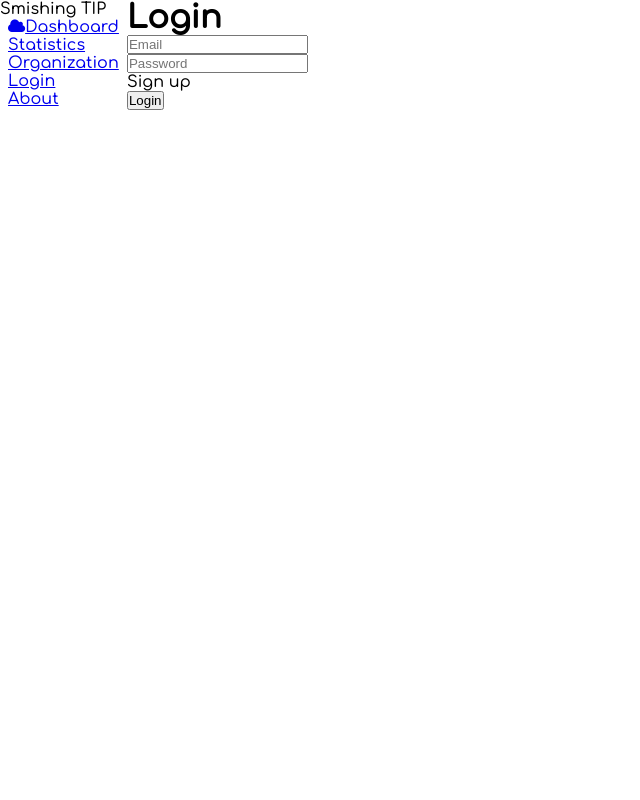
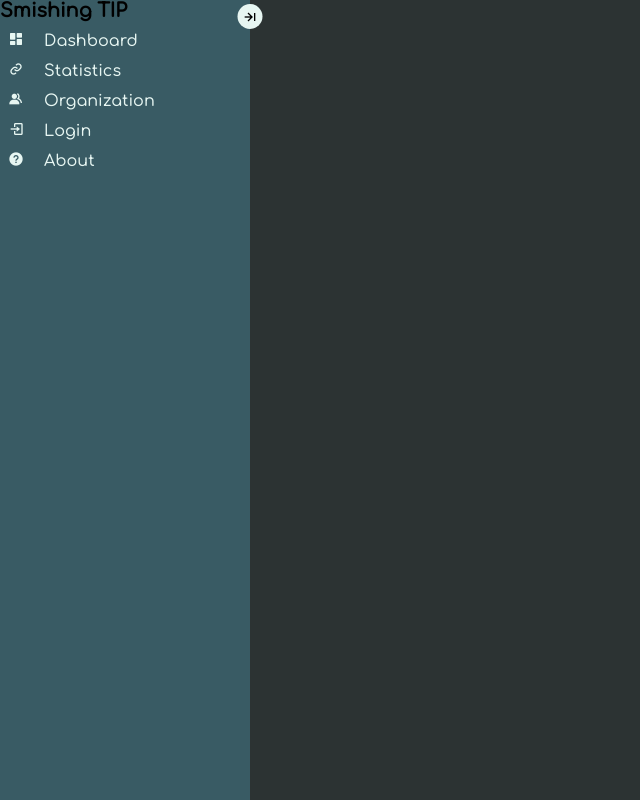
Before and after one commit to mircoloo/smishingTPI, a React (Create React App) app in the folder client/: page /login in a window 1280 px wide. Shown: the whole page, without its empty margins (0-640 px from the left). Built offline with nearby package versions, Linux system fonts and the light colour scheme.

Commit message:
improving css

```diff
--- a/client/public/index.html
+++ b/client/public/index.html
@@ -11,9 +11,9 @@
     />
     <link rel="apple-touch-icon" href="%PUBLIC_URL%/logo192.png" />
     <link rel="manifest" href="%PUBLIC_URL%/manifest.json" />
-    <link rel="stylesheet" href="https://cdnjs.cloudflare.com/ajax/libs/font-awesome/4.7.0/css/font-awesome.min.css">
-<!--     <link rel="stylesheet" href="https://cdn.jsdelivr.net/npm/bootstrap@4.3.1/dist/css/bootstrap.min.css" integrity="sha384-ggOyR0iXCbMQv3Xipma34MD+dH/1fQ784/j6cY/iJTQUOhcWr7x9JvoRxT2MZw1T" crossorigin="anonymous">
- -->    <link rel="shortcut icon" href="#">
+    <!--  =====  Boxicons CSS    -->
+    <link href='https://unpkg.com/boxicons@2.1.2/css/boxicons.min.css' rel='stylesheet'>
+
     <title>Smishing TIP</title>
   </head>
   <body>
--- a/client/src/components/Card.js
+++ /dev/null
@@ -1,21 +0,0 @@
-import React  from 'react';
-
-const Card = ({data}) => {
-  return (
-    <div className="card bg-dark " style={{width: "19rem"}}>
-              {data.ImageUrl !== '' &&
-              <a href={data.imageurl}><img className="card-img-top" alt='' src={data.imageurl} style={{height: "18rem"}}></img> </a>
-
-            }
-              <div className="card-body">
-            <a className="card-title" href={"https://twitter.com/anyuser/status/" + data.id} target="_blank"  rel="noopener noreferrer">{data.nickname}<hr></hr> </a> <span>{data.creation.slice(0,10)}</span>
-
-            <p className="text-danger text-sm-left font-italic">{data.link}</p>
-            <h5 className="text-warning text-center">{data.organization}</h5>
-            <p className="card-text">{data.comment}</p>
-              </div>
-            </div>
-  )
-}
-
-export default Card
--- /dev/null
+++ b/client/src/components/Card/Card.css
@@ -0,0 +1,37 @@
+*{
+    margin: 0;
+    padding: 0;
+}
+
+.card{
+    background: black;
+    border-radius: .8rem;
+    max-width: 27%;
+    /* max-height: 500px; */
+    transition: .35s;
+    margin: .5em;
+    padding: 1rem
+}
+
+.card-body{
+    margin: .4rem;
+}
+
+.card-img img{
+    border-radius: .8rem;
+    max-width: 100%;
+    max-height: 100%;
+}
+
+.card-nickname{
+    text-decoration: none;
+    font-weight: bold;
+    color: white;
+    padding: .2rem;
+    margin-bottom: .3rem;
+
+}
+
+.card:hover {
+    box-shadow: 0 8px 16px 0 rgba(0,0,0,0.2);
+  }
--- /dev/null
+++ b/client/src/components/Card/Card.js
@@ -0,0 +1,22 @@
+import React  from 'react';
+import './Card.css'
+
+const Card = ({data}) => {
+  return (
+    <div className="card">
+              {data.ImageUrl !== '' &&
+                <div className='card-img'>
+                  <a href={data.imageurl}><img src={data.imageurl}></img></a>
+                </div>
+              }
+              <div className="card-body">
+                    <a className="card-nickname" href={"https://twitter.com/anyuser/status/" + data.id} target="_blank"  rel="noopener noreferrer">{data.nickname}<hr></hr> </a> <span>{data.creation.slice(0,10)}</span>
+                    <p className='card-link'>{data.link}</p>
+                    <h5 className='card-organization'>{data.organization}</h5>
+                    <p className='card-comment'>{data.comment}</p>
+              </div>
+          </div>
+  )
+}
+
+export default Card
--- a/client/src/components/Header/Header.css
+++ b/client/src/components/Header/Header.css
@@ -1,13 +1,74 @@
-.header{
-    display: flex;
-    flex-direction: column;
+*{
+    padding: 0;
+    margin: 0;
+    text-decoration: none;
+    list-style: none;
 }
 
-.nav-refs{
-    display: flex;
-    flex-direction: column;
+:root{
+    --body-color: #2C3333;
+    --secondary-color: #395B64;
+    --third-color: #A5C9CA;
+    --quarter-color: #E7F6F2;
 }
 
-.header{
-    background-color: red;
+body{
+    height: 100vh;
+    background-color: var(--body-color);
 }
+
+.nav{
+    position: fixed;
+    top: 0;
+    left: 0;
+    width: 250px;
+    height: 100%;
+    background-color: var(--secondary-color);
+    transition: .5s;
+}
+
+.nav.close{
+    width: 78px;
+}
+
+.nav header{
+    position: relative;
+}
+
+
+.nav-title{
+    font-size: larger;
+}
+
+.nav-ref{
+    margin-top: 10px;
+    height: 20px;
+    color: var(--quarter-color);
+    align-items: center;
+
+
+}
+
+.nav-ref .nav-link{
+    color: var(--quarter-color);
+    margin-left: 20px;
+}
+
+.disappear{
+    display: none;
+}
+
+.nav header .toggle{
+    position: absolute;
+    top: 20%;
+    right: -25px;
+    transform: translate(-50%);
+    height: 25px;
+    width: 25px;
+    background-color: var(--quarter-color);
+    display: flex;
+    align-items: center;
+    justify-content: center;
+    border-radius: 50%;
+    cursor: pointer;
+}
--- a/client/src/components/Header/Header.js
+++ b/client/src/components/Header/Header.js
@@ -1,25 +1,42 @@
 import { Link } from "react-router-dom"
 import React  from 'react';
+import './Header.css'
 
 const Header = ({ title }) => {
 
+  const toggle = () => {
+    document.querySelector(".nav").classList.toggle("close")
+    const links = document.getElementsByClassName("nav-link")
+
+    for (let i = 0; i < links.length; i++) {
+      links[i].classList.toggle("disappear")
+    }
+  }
+
+
+
   return (
-    <div className='navbar'>
-      <header>{title}</header>
+    <div className='nav'>
+      <header>
+      <h1 className='nav-title'>{title}</h1>
+
+        <i class='bx bx-arrow-to-right toggle' onClick={toggle}></i>
+      </header>
+
       <div className="nav-refs">
         <ul>
-          <li><Link className="nav-ref" to="/dashboard"><i className="fa fa-cloud"></i>Dashboard</Link></li>
-          <li><Link className="nav-ref" to="/statistics">Statistics</Link></li>
-          <li><Link className="nav-ref" to="/organization">Organization</Link></li>
-          <li><Link className="nav-ref" to="/login">Login</Link></li>
-          <li><Link className="nav-ref" to="/about">About</Link></li>
+          <li className='nav-ref'><i class='bx bxs-dashboard'></i><Link className="nav-link" to="/dashboard">Dashboard</Link></li>
+          <li className='nav-ref'><i class='bx bx-link'></i><Link className="nav-link" to="/statistics">Statistics</Link></li>
+          <li className='nav-ref'><i class='bx bxs-group' ></i><Link className="nav-link" to="/organization">Organization</Link></li>
+          <li className='nav-ref'><i class='bx bx-log-in' ></i><Link className="nav-link" to="/login">Login</Link></li>
+          <li className='nav-ref'><i class='bx bxs-help-circle' ></i><Link className="nav-link" to="/about">About</Link></li>
         </ul>
+        </div>
 
 
 
 
 
-      </div>
 
     </div>
   )
--- a/client/src/components/Twittdata/TwittData.css
+++ b/client/src/components/Twittdata/TwittData.css
@@ -1,3 +1,8 @@
 .twittdata-div{
-    background-color: red;
+
 }
+
+.cards{
+    display: flex;
+    flex-wrap: wrap;
+}
--- a/client/src/components/Twittdata/TwittData.js
+++ b/client/src/components/Twittdata/TwittData.js
@@ -1,5 +1,5 @@
 import React, {useState, useEffect } from "react";
-import Card from "../Card";
+import Card from "../Card/Card";
 import Button from "../Button";
 import './TwittData.css'
 const TwittData = () => {
@@ -70,7 +70,7 @@
     <>
     <div className="twittdata-div">
       <h2 className="mt-5">Twittdata</h2>
-      <div className="card-columns">
+      <div className="cards">
 
             { twittdata.map( (data) => {
                 return <Card data={data} key={data.id}/>
@@ -78,8 +78,8 @@
 })}
 
     </div>
-      <Button text="Load More" color="black" onClick={onLoadMore}/>
-      <Button text="Load Less" color="black" onClick={onLoadLess}/>
+      <Button text="Load More" onClick={onLoadMore}/>
+      <Button text="Load Less" onClick={onLoadLess}/>
     </div>
     </>
 
--- a/client/src/index.js
+++ b/client/src/index.js
@@ -6,6 +6,9 @@
 
 const root = ReactDOM.createRoot(document.getElementById('root'));
 
+
+
+
 root.render(
     <BrowserRouter>
         <App />
--- a/client/src/pages/Comments/Comment.js
+++ b/client/src/pages/Comments/Comment.js
@@ -84,7 +84,7 @@
             <div>{data.creationDate.slice(0,10) }</div>
           </div>
           <div className='comment-text'>{data.comment}</div>
-          <div className='feedbacks'> <span className='feedback' style={{color: 'green'}} onClick={addLike}>{like}</span> <span className='feedback' style={{color: 'red'}} onClick={addDislike}>{dislike}</span>  </div>
+          <div className='feedbacks'> <span className='feedback' style={{color: 'green'}} onClick={addLike}><i className="fa fa-thumbs-up" />{like}</span> <span className='feedback' style={{color: 'red'}} onClick={addDislike}><i className="fa fa-thumbs-down" />{dislike}</span>  </div>
           {replies.length > 0 && (
             <div className='replies'>
               {replies.map( (reply) => {
--- a/client/src/pages/Dashboard/Dashboard.js
+++ b/client/src/pages/Dashboard/Dashboard.js
@@ -7,7 +7,7 @@
     return (
         <>
         <div className='dashboard-page'>
-{/* <div className='spacer layer1'></div> */}
+{/*<div className='spacer layer1'></div> */}
 <h1 className='text-center'>Dashboard</h1>
             <TwittData/>
 
--- a/client/src/pages/Login/Register.js
+++ b/client/src/pages/Login/Register.js
@@ -43,7 +43,7 @@
     <h1>Register</h1>
     <form onSubmit={registerUser}>
 
-      <input type="radio" name='type-acc' value="User" onClick={(e) => setTypeofuser(e.target.value)}/><label htmlFor="html">User</label> <br />
+      <input type="radio" name='type-acc' value="User" defaultChecked onClick={(e) => setTypeofuser(e.target.value)}/><label htmlFor="html">User</label> <br />
     <input type="radio"  value="Organization"   name='type-acc' onClick={(e) => setTypeofuser(e.target.value)}/><label htmlFor="html">Organization</label> <br />
 
 
```
Also changed, not shown: 1 other file (tests, documents, lock files or other folders).
